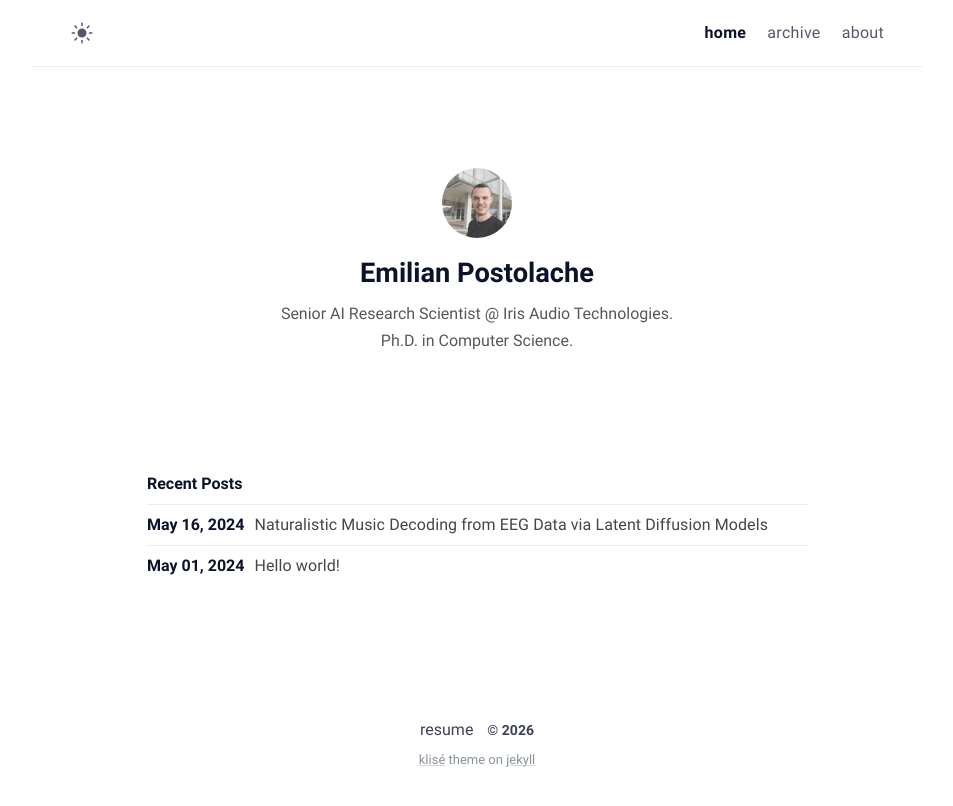
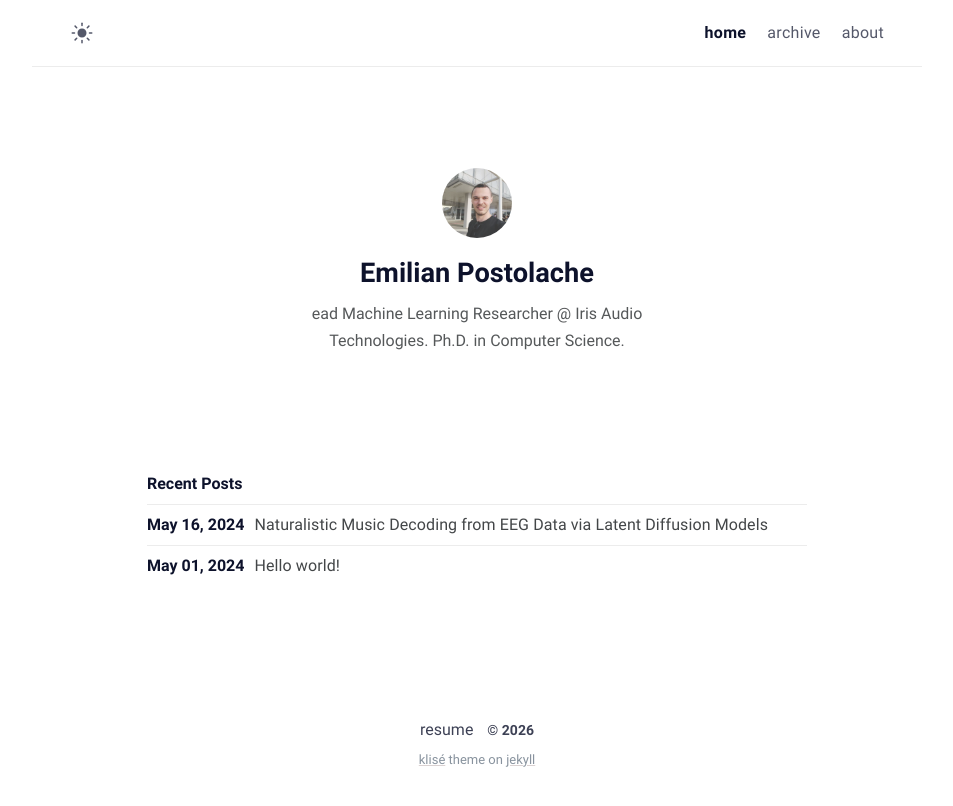
Before and after one commit to EmilianPostolache/site, a Jekyll site: the page built from index.md, in a window 1280 px wide. Shown: the top 806 px of the page, without its empty margins (163-1116 px from the left). Built offline with Jekyll 4.4.1, drawn with Linux system fonts in a browser that asks for light colours.

Commit message:
Update _config.yml

```diff
--- a/_config.yml
+++ b/_config.yml
@@ -1,7 +1,7 @@
 # Site settings
 title: Emilian Postolache # site title
 description: >- # site description
-  Senior AI Research Scientist @ Iris Audio Technologies. Ph.D. in Computer Science.
+  Lead Machine Learning Researcher @ Iris Audio Technologies. Ph.D. in Computer Science.
 lang: en-US # default lang
 timezone: Europe/Rome # set your timezone
 image: assets/img/ogp.png # This image used for Open Graph more info https://ogp.me/
@@ -12,7 +12,7 @@ mode: light # default theme "dark" | "light"
 author:
   name: Emilian Postolache # author name
   bio: >- # tell to the world
-   Senior AI Research Scientist @ Iris Audio Technologies. Ph.D. in Computer Science.
+   ead Machine Learning Researcher @ Iris Audio Technologies. Ph.D. in Computer Science.
   username: emilianpos # general username
   github: EmilianPostolache # github username
   twitter: EmilianPostola1 # twitter username
```
